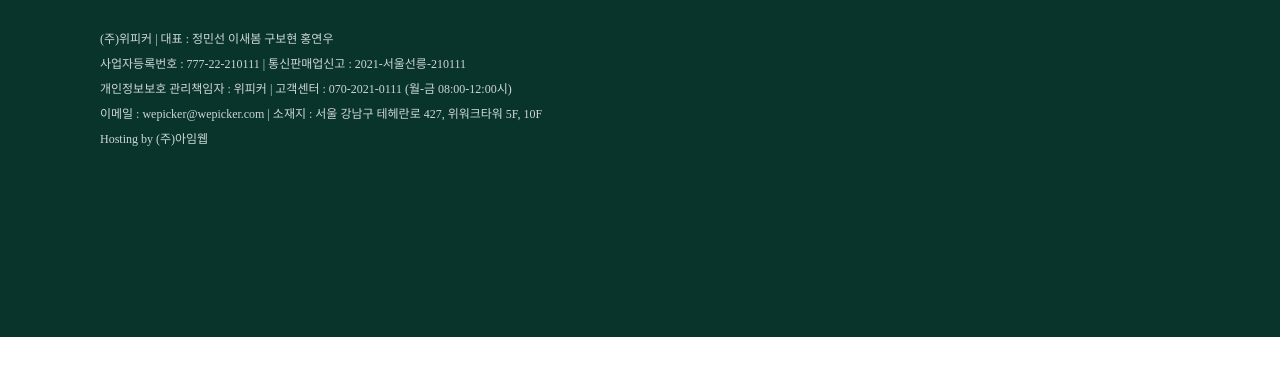
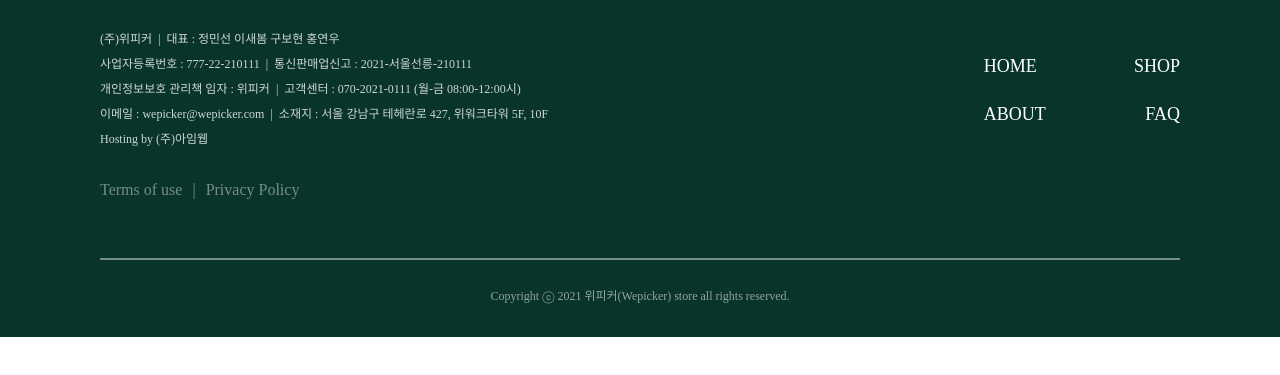
Before and after one commit to wecode-bootcamp-korea/Wepicker-frontend, a React app: page /Footer in a window 1280 px wide. Shown: the part 113-488 px from the top of the page. Built offline with nearby package versions, Linux system fonts and the light colour scheme.

Commit message:
MODIFY: Footer Layout 구현 완료

```diff
--- a/src/components/Footer/Footer.js
+++ b/src/components/Footer/Footer.js
@@ -1,14 +1,11 @@
 import React, { Component } from "react";
+import whiteLogo from "../../images/Footer/wepicker_logo_white.png"
 import './Footer.scss';
-import whiteLogo from "../../images/Footer/wepicker_logo_white.png"
-
 
 export class Footer extends Component {
     render() {
         return(
-
                 <footer className="footerSection">
-
                     <div className="footerLogo">
                         <img alt="Wepicker White Logo" src={whiteLogo} />
                     </div>
@@ -16,23 +13,38 @@
                     <div className="footerText">
                             <div className="infoText">
                                 <span className="infoDetail">
-                                (주)위피커 &#124; 대표 : 정민선 이새봄 구보현 홍연우<br />
-                                사업자등록번호 : 777-22-210111 &#124; 통신판매업신고 : 2021-서울선릉-210111<br />
-                                개인정보보호 관리책임자 : 위피커 &#124; 고객센터 : 070-2021-0111 (월-금 08:00-12:00시)<br />
-                                이메일 : wepicker@wepicker.com &#124; 소재지 : 서울 강남구 테헤란로 427, 위워크타워 5F, 10F<br />
+                                    (주)위피커 &nbsp;&#124;&nbsp; 대표 : 정민선 이새봄 구보현 홍연우<br />
+                                    사업자등록번호 : 777-22-210111 &nbsp;&#124;&nbsp; 통신판매업신고 : 2021-서울선릉-210111<br />
+                                    개인정보보호 관리책 임자 : 위피커 &nbsp;&#124;&nbsp; 고객센터 : 070-2021-0111 (월-금 08:00-12:00시)<br />
+                                    이메일 : wepicker@wepicker.com &nbsp;&#124;&nbsp; 소재지 : 서울 강남구 테헤란로 427, 위워크타워 5F, 10F<br />
                                     Hosting by (주)아임웹
                                 </span>
+                            </div>
 
+                            <div className="menuText">
+                                <div className="topMenu">
+                                    <span>HOME</span>
+                                    <span>SHOP</span>
+                                </div>
 
-
+                                <div className="bottomMenu">
+                                    <span>ABOUT</span>
+                                    <span>FAQ</span>
+                                </div>
                             </div>
                     </div>
 
+                    <div className="usePolicy">
+                                <span>Terms of use</span>
+                                <span className="verticalLine">&#124;</span>
+                                <span>Privacy Policy</span>
+                    </div>
+
+                    <hr className="horizontalLine" />
+
+                    <span className="reservedText">Copyright ⓒ 2021 위피커(Wepicker) store all rights reserved.</span>
                 </footer>
-
-
             );
-
         }
 }
 
--- a/src/components/Footer/Footer.scss
+++ b/src/components/Footer/Footer.scss
@@ -1,4 +1,10 @@
+::selection {
+    background: #333432;
+    color: #ffffff;
+ }
+
 .footerSection {
+    position: relative;
     display: block-flex;
     justify-content: center;
     align-items: center;
@@ -17,6 +23,8 @@
 
         .footerText {
                 padding: 30px 0;
+                display: flex;
+                justify-content: space-between;
 
                     .infoText {
                         position: relative;
@@ -31,21 +39,47 @@
                                 font-size: 12px;
                                 line-height: 25px;
                             }
+                    }
+
+                    .menuText {
+                        width: 200px;
+                        color: white;
+                        font-size: 18px;
+
+                        .topMenu, .bottomMenu {
+                            display: flex;
+                            justify-content: space-between;
+                            margin-top: 30px;
+                        }
+                    }
+
+        }
 
         .usePolicy {
-                    position: absolute;
-                    bottom: -80px;
             display: block;
-                    font-size: 14px;
+            font-size: 16px;
+            color: #ffffff8c;
             opacity: 0.8;
+            padding-bottom: 60px;
 
                 .verticalLine {
                     padding: 0 10px;
                     }
         }
 
+        .horizontalLine {
+            margin: 0;
+            color: #ffffff8c;
+            opacity: 0.8;
+            border: 1px solid;
+        }
+
+        .reservedText {
+            display: flex;
+            justify-content: center;
+            padding: 30px 0;
+            font-size: 12px;
+            color: #ffffff8c;
         }
 
 }
-
-}
```
Also changed, not shown: 1 other file. Lines whose indentation alone changed are shown as unchanged.
